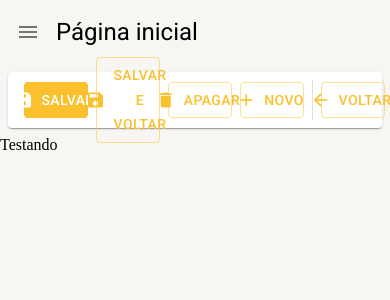
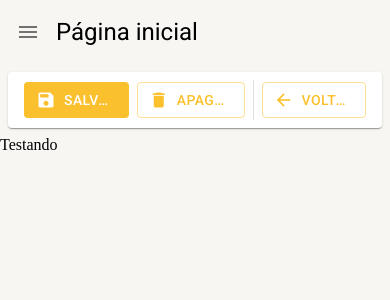
Before and after one commit to antoniojunio/react-materialui, a React (Create React App) app: page /pagina-inicial in a window 390 px wide. Shown: the top 300 px of the page. Built offline with nearby package versions, Linux system fonts and the light colour scheme.

Commit message:
feat: adicionado responsividade a barra de ferramentas

```diff
--- a/src/pages/dashboard/Dashboard.tsx
+++ b/src/pages/dashboard/Dashboard.tsx
@@ -6,7 +6,7 @@ export const Dashboard = () => {
     <LayoutBaseDePagina
       titulo='Página inicial'
       barraDeFerramentas={(
-        <FerramentasDeDetalhe mostrarBotaoSalvarEFechar />
+        <FerramentasDeDetalhe mostrarBotaoSalvarEFechar  />
       )}>
       Testando
     </LayoutBaseDePagina>
--- a/src/shared/components/ferramentas-de-detalhe/FerramentasDeDetalhe.tsx
+++ b/src/shared/components/ferramentas-de-detalhe/FerramentasDeDetalhe.tsx
@@ -1,21 +1,26 @@
-import { Box, Button, Divider, Icon, Paper, useTheme } from '@mui/material'
+import { Box, Button, Divider, Icon, Paper, Skeleton, Theme, Typography, useMediaQuery, useTheme } from '@mui/material'
 
 interface IFerramentasDeDetalheProps {
-  textoBotaoNovo?: string
+  textoBotaoNovo?: string;
 
-  mostrarBotaoNovo?: boolean
-  mostrarBotaoVoltar?: boolean
-  mostrarBotaoApagar?: boolean
-  mostrarBotaoSalvar?: boolean
-  mostrarBotaoSalvarEFechar?: boolean
+  mostrarBotaoNovo?: boolean;
+  mostrarBotaoVoltar?: boolean;
+  mostrarBotaoApagar?: boolean;
+  mostrarBotaoSalvar?: boolean;
+  mostrarBotaoSalvarEFechar?: boolean;
 
-  aoClicarEmNovo?: () => void
-  aoClicarEmVoltar?: () => void
-  aoClicarEmApagar?: () => void
-  aoClicarEmSalvar?: () => void
-  aoClicarEmSlavarEFechar?: () => void
+  mostrarBotaoNovoCarregando?: boolean;
+  mostrarBotaoVoltarCarregando?: boolean;
+  mostrarBotaoApagarCarregando?: boolean;
+  mostrarBotaoSalvarCarregando?: boolean;
+  mostrarBotaoSalvarEFecharCarregando?: boolean;
+
+  aoClicarEmNovo?: () => void;
+  aoClicarEmVoltar?: () => void;
+  aoClicarEmApagar?: () => void;
+  aoClicarEmSalvar?: () => void;
+  aoClicarEmSalvarEFechar?: () => void;
 }
-
 export const FerramentasDeDetalhe: React.FC<IFerramentasDeDetalheProps> = ({
   textoBotaoNovo = 'Novo',
 
@@ -25,73 +30,131 @@ export const FerramentasDeDetalhe: React.FC<IFerramentasDeDetalheProps> = ({
   mostrarBotaoSalvar = true,
   mostrarBotaoSalvarEFechar = false,
 
+  mostrarBotaoNovoCarregando = false,
+  mostrarBotaoVoltarCarregando = false,
+  mostrarBotaoApagarCarregando = false,
+  mostrarBotaoSalvarCarregando = false,
+  mostrarBotaoSalvarEFecharCarregando = false,
+
   aoClicarEmNovo,
   aoClicarEmVoltar,
   aoClicarEmApagar,
   aoClicarEmSalvar,
-  aoClicarEmSlavarEFechar,
+  aoClicarEmSalvarEFechar,
 }) => {
+  const smDown = useMediaQuery((theme: Theme) => theme.breakpoints.down('sm'))
+  const mdDown = useMediaQuery((theme: Theme) => theme.breakpoints.down('md'))
   const theme = useTheme()
 
   return (
     <Box
-      height={theme.spacing(5)}
+      gap={1}
       marginX={1}
       padding={1}
       paddingX={2}
       display="flex"
-      gap={1}
       alignItems="center"
+      height={theme.spacing(5)}
       component={Paper}
     >
-      {mostrarBotaoSalvar && (<Button
+      {(mostrarBotaoSalvar && !mostrarBotaoSalvarCarregando) && (
+        <Button
           color='primary'
           disableElevation
           variant='contained'
           onClick={aoClicarEmSalvar}
           startIcon={<Icon>save</Icon>}
         >
+          <Typography variant='button' whiteSpace="nowrap" textOverflow="ellipsis" overflow="hidden">
             Salvar
-      </Button>)}
-      {mostrarBotaoSalvarEFechar && (<Button
+          </Typography>
+        </Button>
+      )}
+
+      {mostrarBotaoSalvarCarregando && (
+        <Skeleton width={110} height={60} />
+      )}
+
+      {(mostrarBotaoSalvarEFechar && !mostrarBotaoSalvarEFecharCarregando && !smDown && !mdDown) && (
+        <Button
           color='primary'
           disableElevation
           variant='outlined'
-        onClick={aoClicarEmSlavarEFechar}
+          onClick={aoClicarEmSalvarEFechar}
           startIcon={<Icon>save</Icon>}
         >
-        Salvar e voltar
-      </Button>)}
-      {mostrarBotaoApagar &&(<Button
+          <Typography variant='button' whiteSpace="nowrap" textOverflow="ellipsis" overflow="hidden">
+            Salvar e fechar
+          </Typography>
+        </Button>
+      )}
+
+      {(mostrarBotaoSalvarEFecharCarregando && !smDown && !mdDown) && (
+        <Skeleton width={180} height={60} />
+      )}
+
+      {(mostrarBotaoApagar && !mostrarBotaoApagarCarregando) && (
+        <Button
           color='primary'
           disableElevation
           variant='outlined'
           onClick={aoClicarEmApagar}
           startIcon={<Icon>delete</Icon>}
         >
+          <Typography variant='button' whiteSpace="nowrap" textOverflow="ellipsis" overflow="hidden">
             Apagar
-      </Button>)}
-      {mostrarBotaoNovo && (<Button
+          </Typography>
+        </Button>
+      )}
+
+      {mostrarBotaoApagarCarregando && (
+        <Skeleton width={110} height={60} />
+      )}
+
+      {(mostrarBotaoNovo && !mostrarBotaoNovoCarregando && !smDown) && (
+        <Button
           color='primary'
           disableElevation
           variant='outlined'
           onClick={aoClicarEmNovo}
           startIcon={<Icon>add</Icon>}
         >
+          <Typography variant='button' whiteSpace="nowrap" textOverflow="ellipsis" overflow="hidden">
             {textoBotaoNovo}
-      </Button>)}
+          </Typography>
+        </Button>
+      )}
 
+      {(mostrarBotaoNovoCarregando && !smDown) && (
+        <Skeleton width={110} height={60} />
+      )}
+
+      {
+        (
+          mostrarBotaoVoltar &&
+          (mostrarBotaoNovo || mostrarBotaoApagar || mostrarBotaoSalvar || mostrarBotaoSalvarEFechar)
+        ) && (
           <Divider variant='middle' orientation='vertical' />
+        )
+      }
 
-      {mostrarBotaoVoltar && (<Button
+      {(mostrarBotaoVoltar && !mostrarBotaoVoltarCarregando) && (
+        <Button
           color='primary'
           disableElevation
           variant='outlined'
           onClick={aoClicarEmVoltar}
           startIcon={<Icon>arrow_back</Icon>}
         >
+          <Typography variant='button' whiteSpace="nowrap" textOverflow="ellipsis" overflow="hidden">
             Voltar
-      </Button>)}
-    </Box>
+          </Typography>
+        </Button>
+      )}
+
+      {mostrarBotaoVoltarCarregando && (
+        <Skeleton width={110} height={60} />
+      )}
+    </Box >
   )
 }
```
Lines whose indentation alone changed are shown as unchanged.
